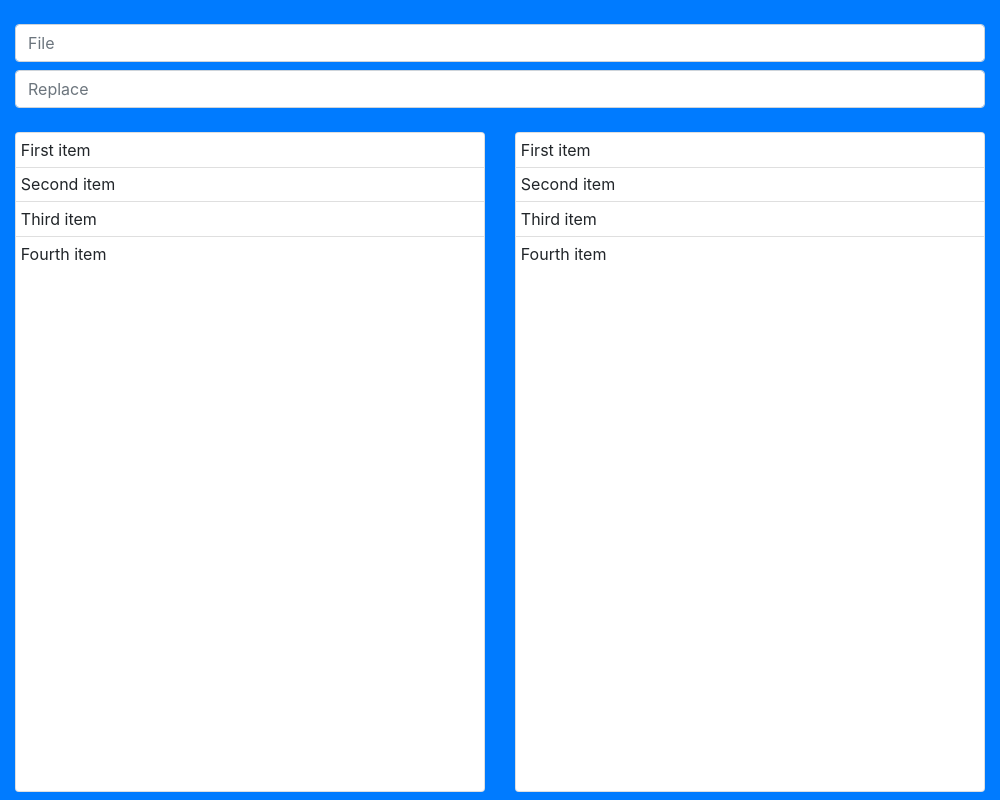
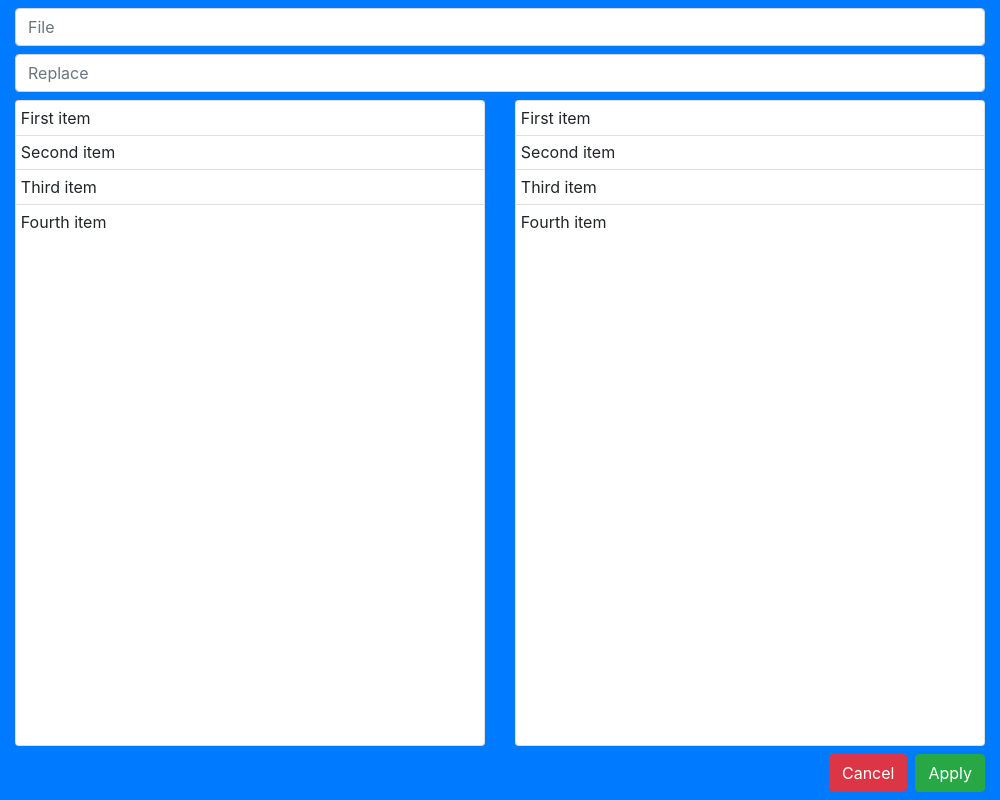
Before and after one commit to randy-sab-roy/Renamer, an Electron app: page app/index.html in a window 1000 px wide. Drawn offline with nearby package versions, Linux system fonts and the light colour scheme; no server answers.

Commit message:
Add apply and cancel buttons

```diff
--- a/app/index.html
+++ b/app/index.html
@@ -15,7 +15,7 @@
                 <div class="h-100 d-flex flex-column">
 
                     <!-- Search field -->
-                    <div class="row mt-4">
+                    <div class="row mt-2">
                         <div class="col">
                             <input id="file-search" type="text" class="form-control" placeholder="File">
                         </div>
@@ -29,7 +29,7 @@
                     </div>
 
                     <!-- Changes observer -->
-                    <div class="row mt-4 mb-2 flex-grow-1 justify-content-center">
+                    <div class="row mt-2 flex-grow-1 justify-content-center">
 
                         <!-- File list -->
                         <div class="col h-100">
@@ -57,9 +57,10 @@
                     </div>
 
                     <!-- Apply / Cancel -->
-                    <div class="row">
-                        <div class="col">
-
+                    <div class="row mt-2 mb-2">
+                        <div class="col d-flex">
+                            <button id="save-config" class="btn btn-danger ml-auto">Cancel</button>
+                            <button id="save-config" class="btn btn-success ml-2">Apply</button>
                         </div>
                     </div>
 
```
